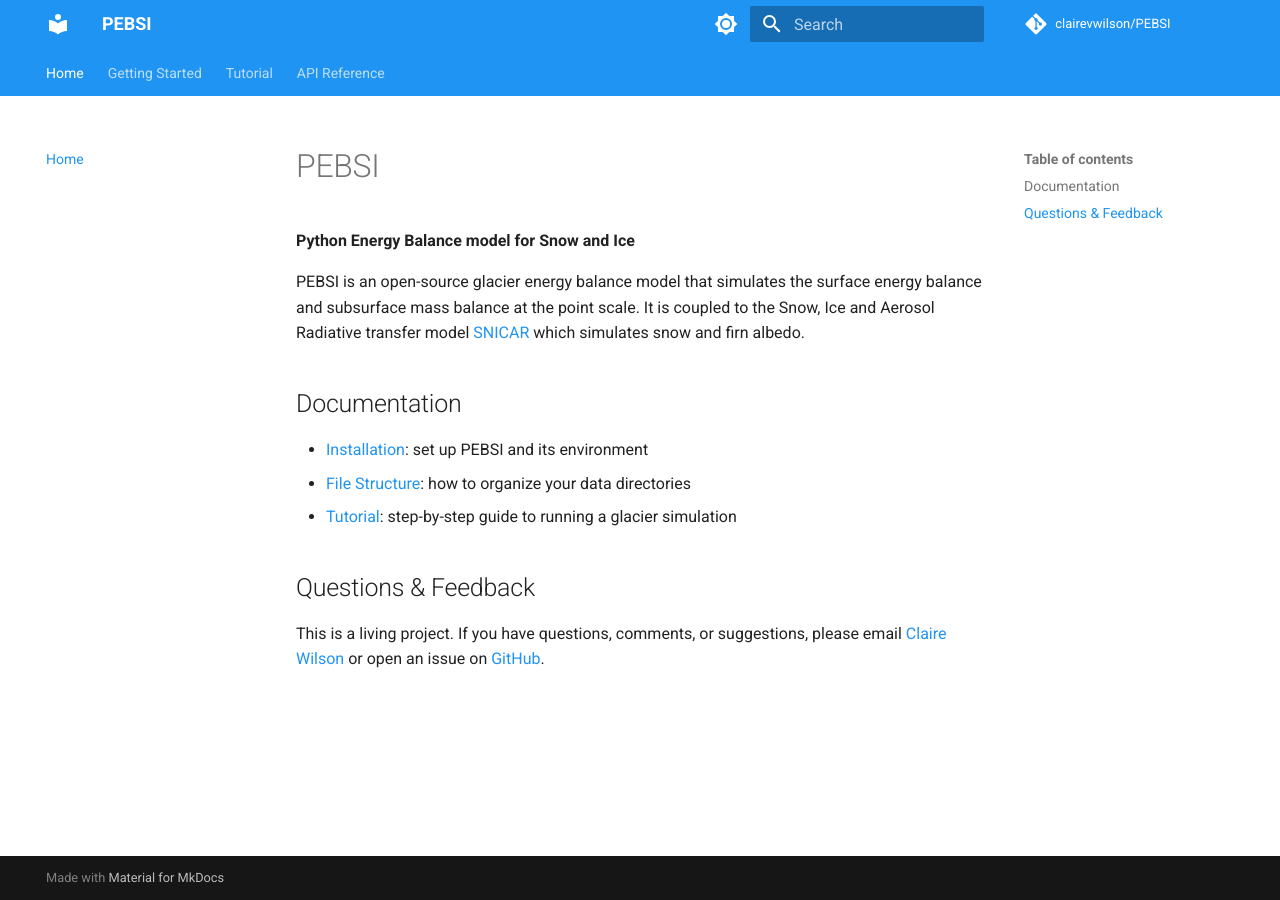
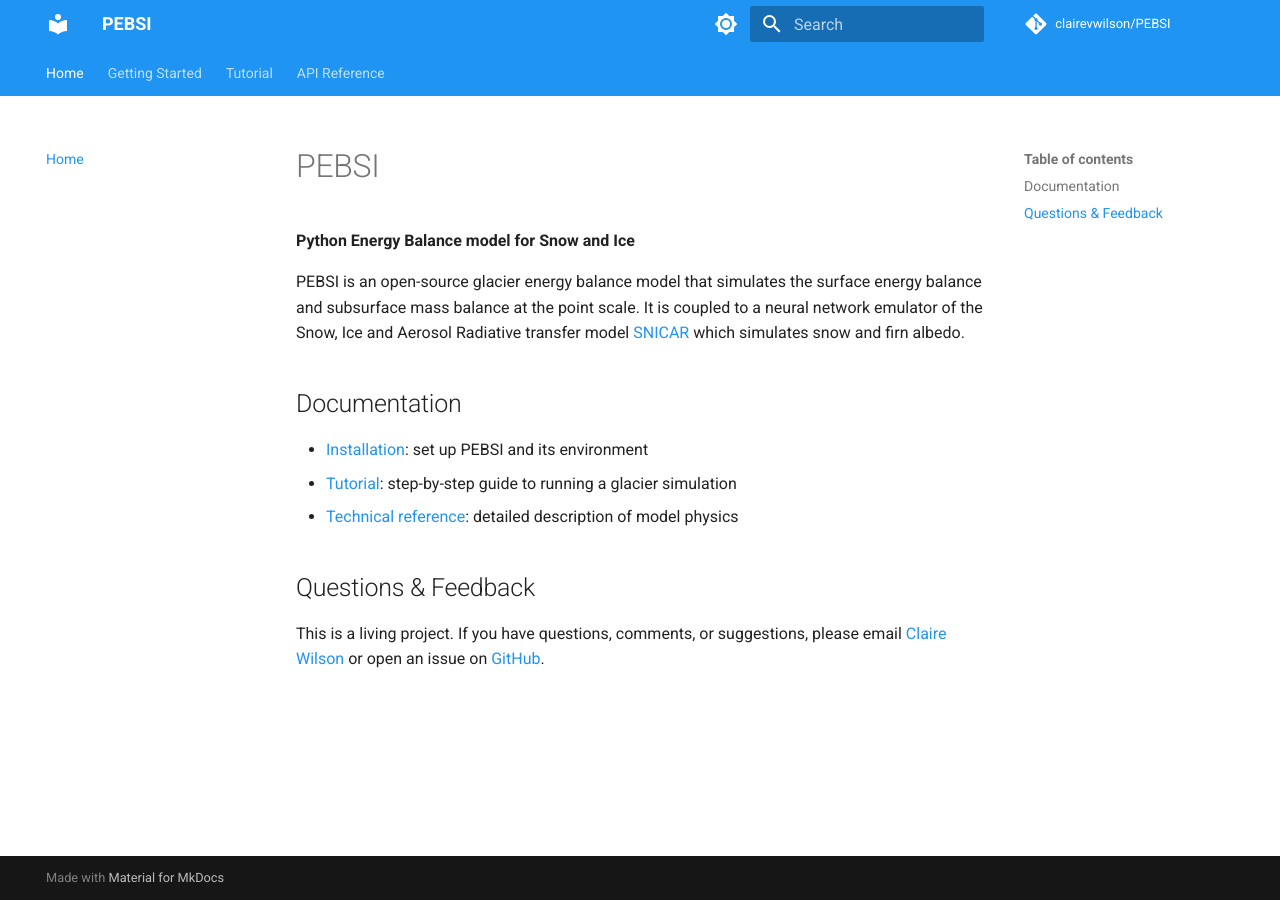
Before and after one commit to clairevwilson/PEBSI, an MkDocs documentation site: the page built from docs/index.md, in a window 1280 px wide. Built offline with MkDocs 1.6.1 and Material for MkDocs 9.7.7, drawn with Linux system fonts in a browser that asks for light colours; comment, search, counter and statistics services are not loaded.

Commit message:
added technical reference link and output.md

```diff
--- a/docs/index.md
+++ b/docs/index.md
@@ -2,13 +2,13 @@
 
 **Python Energy Balance model for Snow and Ice**
 
-PEBSI is an open-source glacier energy balance model that simulates the surface energy balance and subsurface mass balance at the point scale. It is coupled to the Snow, Ice and Aerosol Radiative transfer model [SNICAR](https://github.com/nruth/snicar_driver) which simulates snow and firn albedo.
+PEBSI is an open-source glacier energy balance model that simulates the surface energy balance and subsurface mass balance at the point scale. It is coupled to a neural network emulator of the Snow, Ice and Aerosol Radiative transfer model [SNICAR](https://github.com/jmcook1186/biosnicar-py) which simulates snow and firn albedo.
 
 ## Documentation
 
 - [Installation](installation.md): set up PEBSI and its environment
-- [File Structure](file-structure.md): how to organize your data directories
 - [Tutorial](tutorial/climate-data.md): step-by-step guide to running a glacier simulation
+- [Technical reference](https://docs.google.com/document/d/1skLi2KsmpXVVr0Mw3aYVu41SMf5OGHMGAQyU9AGE_iM/edit?tab=t.0#heading=h.yflmwwzexoft): detailed description of model physics
 
 ## Questions & Feedback
 
--- a/mkdocs.yml
+++ b/mkdocs.yml
@@ -51,6 +51,7 @@
     - Configuration: tutorial/configuration.md
     - DEM: tutorial/dem.md
     - Running a Simulation: tutorial/running.md
+    - Outputs: tutorial/outputs.md
   - API Reference:
     - Energy Balance: api/energybalance.md
     - Mass Balance: api/massbalance.md
```
